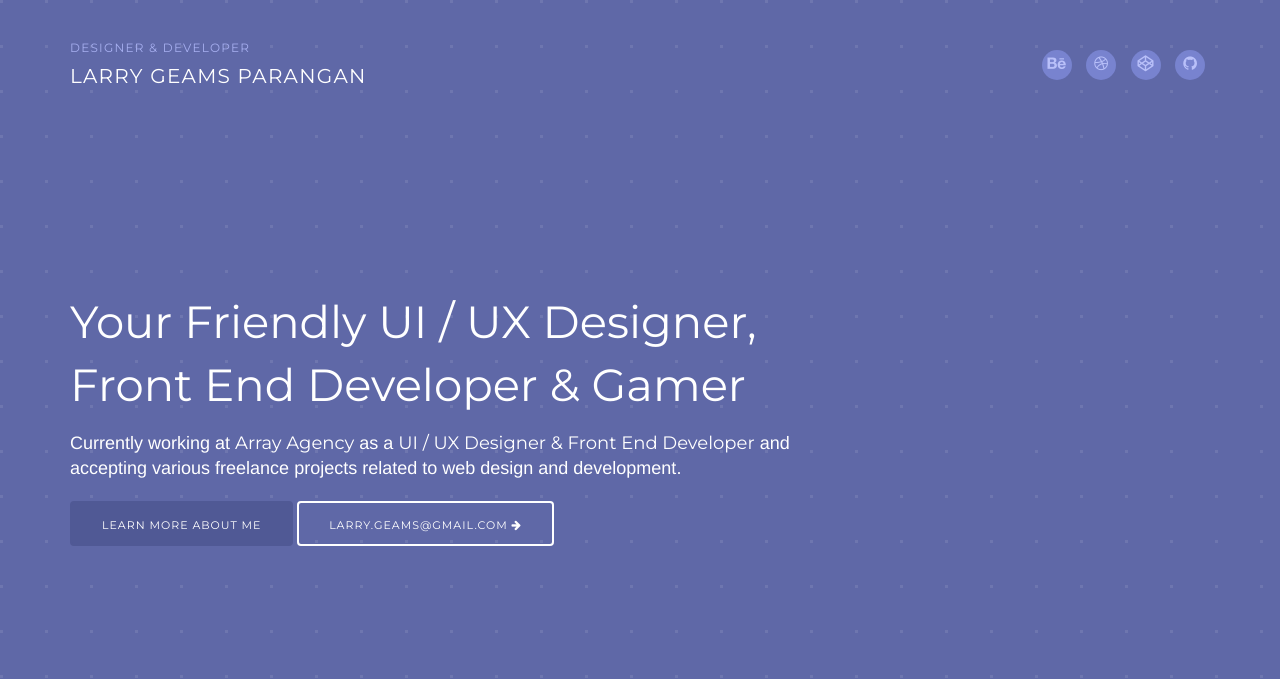
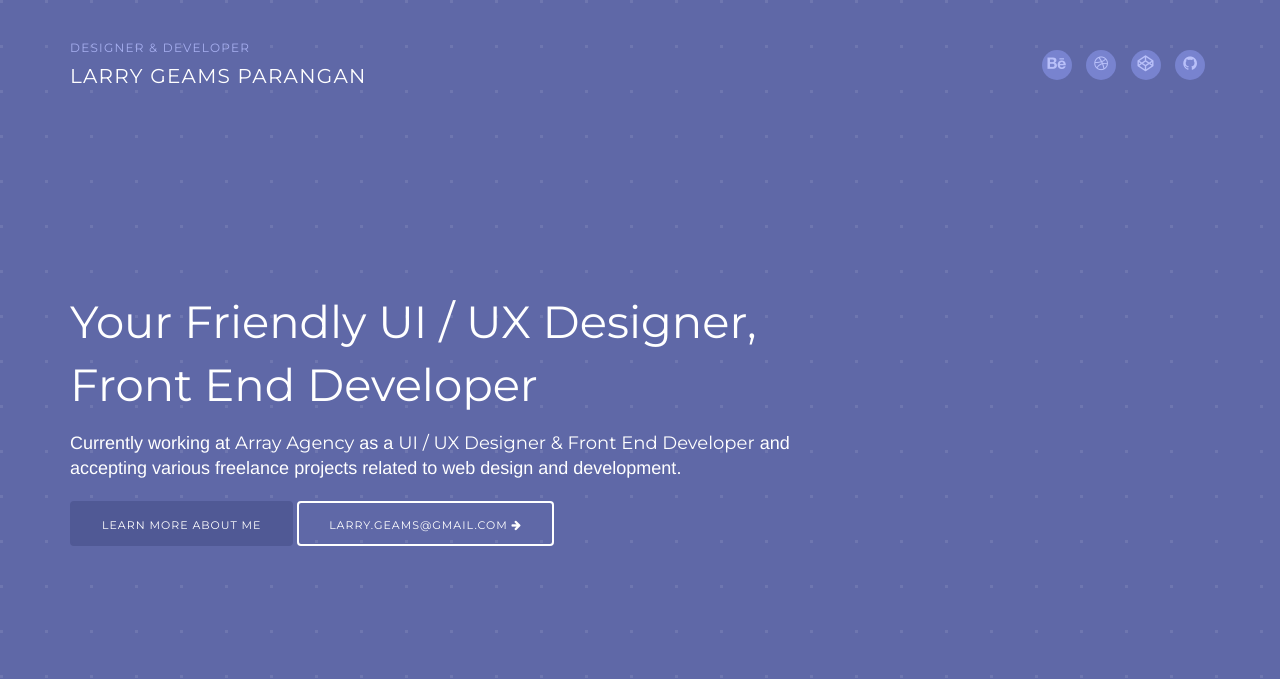
Before and after one commit to larrygeams/larrygeams.github.io, a PHP site: page / in a window 1280 px wide. Shown: the top 679 px of the page. Run offline with PHP 8.4, Linux system fonts and the light colour scheme; some libraries are stand-ins or nearby versions; some web fonts are replaced.

Commit message:
Updated index.html

```diff
--- a/hero.php
+++ b/hero.php
@@ -1,7 +1,7 @@
         <header>
             <section class="hero">
                 <div class="container">
-                    <a class="logo pull-sm-left" href="/" title="Larry Geams Parangan | UI / UX Designer &amp;  Front End Developer">
+                    <a class="logo pull-sm-left" href="/" title="Larry Geams Parangan | UI / UX Designer &amp;  Front End Developer" class="pull-sm-left">
                         <h4>Designer &amp; Developer</h4>
                         <h2>Larry Geams Parangan</h2>
                     </a>
@@ -18,7 +18,7 @@
                     <div class="row hero-content">
                         <div class="col-md-8">
                             <div class="hero-header">
-                                <h1>Your Friendly UI / UX Designer, Front End Developer &amp; Gamer</h1>
+                                <h1>Your Friendly UI / UX Designer, Front End Developer</h1>
                                 <p class="lead">Currently working at <a href="http://www.arrayagency.com/" target="_blank" class="anchor">Array Agency</a> as a <strong>UI / UX Designer &amp; Front End Developer</strong> and accepting various freelance projects related to web design and development.</p>
                             </div>
 
--- a/index.html
+++ b/index.html
@@ -61,7 +61,7 @@
                     <div class="row hero-content">
                         <div class="col-md-8">
                             <div class="hero-header">
-                                <h1>Your Friendly UI / UX Designer, Front End Developer &amp; Gamer</h1>
+                                <h1>Your Friendly UI / UX Designer, Front End Developer</h1>
                                 <p class="lead">Currently working at <a href="http://www.arrayagency.com/" target="_blank" class="anchor">Array Agency</a> as a <strong>UI / UX Designer &amp; Front End Developer</strong> and accepting various freelance projects related to web design and development.</p>
                             </div>
 
```
